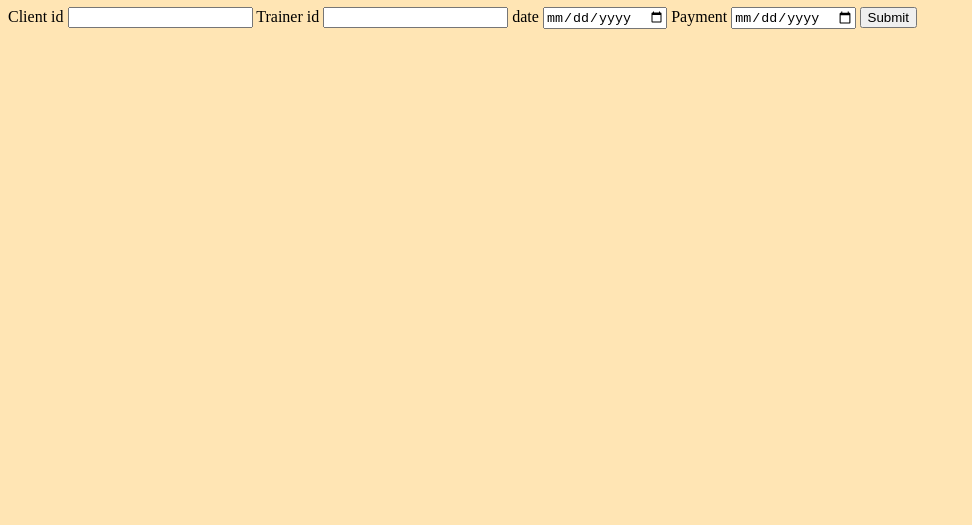
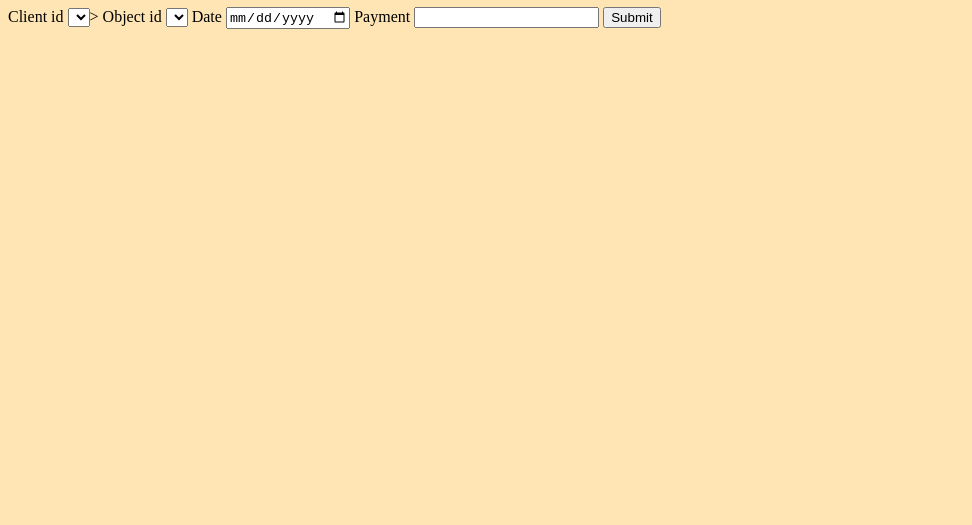
Before and after one commit to KoschavtcevDaniel/Python_Lessons, a plain HTML site: page py5/index.html in a window 1280 px wide. Shown: the part 275-800 px from the top of the page, without its empty margins (0-972 px from the left). Drawn offline with Linux system fonts and the light colour scheme.

Commit message:
Add files via upload

```diff
--- a/py5/index.html
+++ b/py5/index.html
@@ -23,9 +23,12 @@
 
 <h1>Contracts form</h1>
 <form action ="/cgi-bin/main.py">
-	Client id <input type ="number" name ="client_id">
-	Trainer id <input type ="number" name ="trainer_id">
-	date <input type ="date" name ="date">
-	Payment <input type ="date" name ="payment">
+	Client id <select id = "cl_id" name ="client_id">
+
+	</select>>
+	Object id <select id = "ob_id" name ="object_id">
+	</select>
+	Date <input type ="date" name ="date">
+	Payment <input type ="number" name ="payment">
 	<input type ="submit">
 </form>
```
